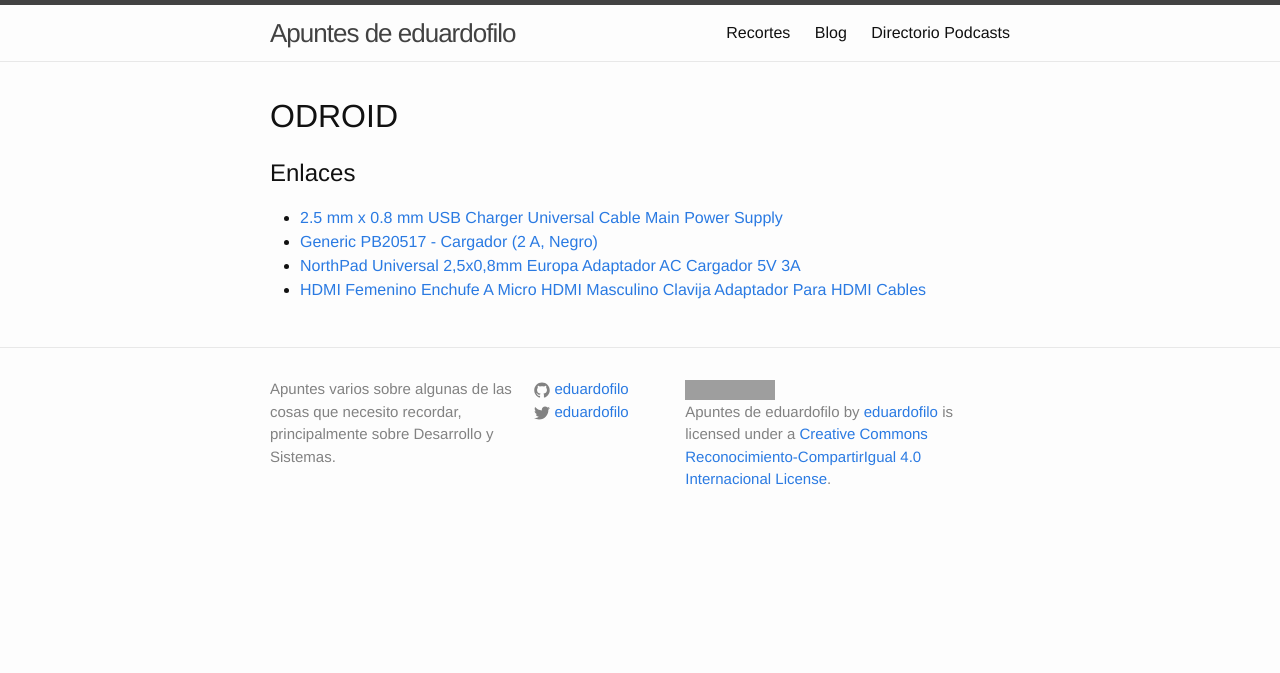
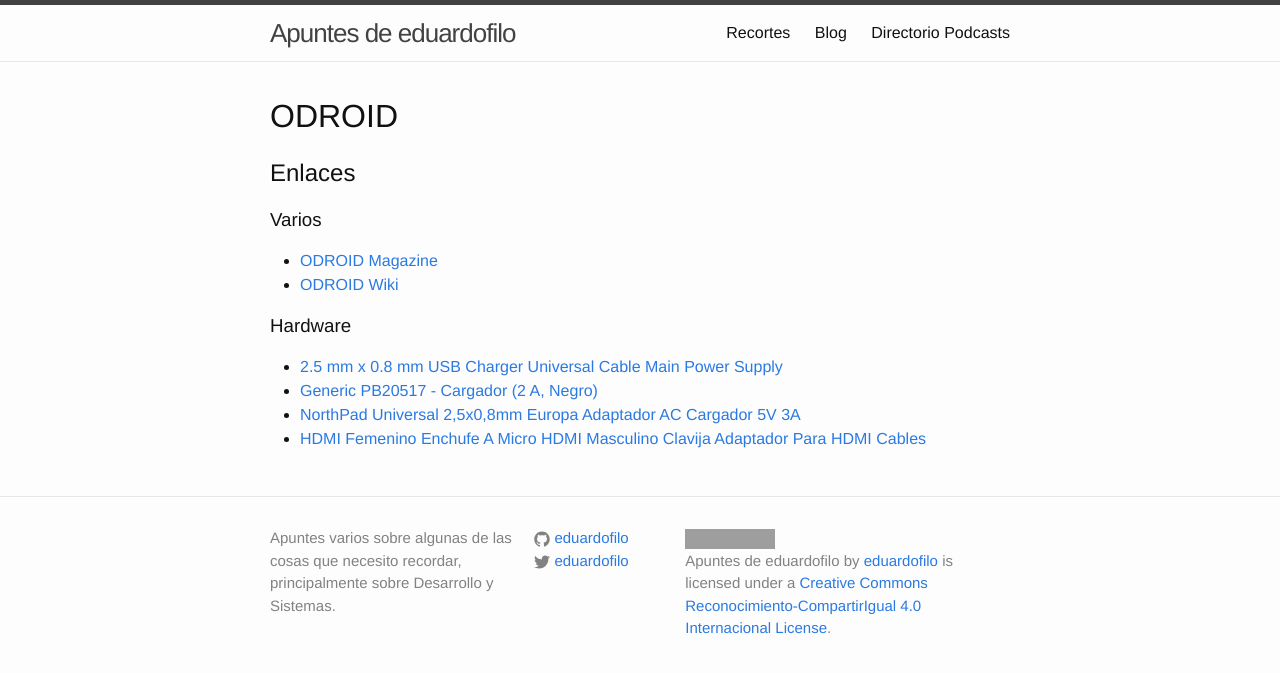
Before and after one commit to eduardofilo/eduardofilo.jekyll, a Jekyll site: the page built from sistemas/odroid.md, in a window 1280 px wide. Shown: the top 673 px of the page. Built offline with Jekyll 4.4.1, drawn with Linux system fonts in a browser that asks for light colours; Markdown is read by kramdown in place of the engine named in the settings; grey boxes are pictures that could not be loaded.

Commit message:
Enlaces ODROID.

```diff
--- a/sistemas/odroid.md
+++ b/sistemas/odroid.md
@@ -7,6 +7,13 @@
 
 ## Enlaces
 
+### Varios
+
+* [ODROID Magazine](http://magazine.odroid.com/)
+* [ODROID Wiki](http://odroid.com/dokuwiki/doku.php?id=en:odroid-c1)
+
+### Hardware
+
 * [2.5 mm x 0.8 mm USB Charger Universal Cable Main Power Supply](http://www.amazon.co.uk/Charger-Universal-Supply-Android-Tablet/dp/B00JPN0SJG)
 * [Generic PB20517 - Cargador (2 A, Negro)](http://www.amazon.es/Desconocido-PB20517-Generic-Cargador-Negro/dp/B00ET2VWGQ/ref=sr_1_4?ie=UTF8&qid=1419372446&sr=8-4&keywords=cargador+tablet+2%2C5)
 * [NorthPad Universal 2,5x0,8mm Europa Adaptador AC Cargador 5V 3A](http://www.amazon.es/NorthPad-Universal-Adaptador-Cargador-Android/dp/B00CLC36LU/ref=sr_1_2?ie=UTF8&qid=1419372446&sr=8-2&keywords=cargador+tablet+2%2C5)
```
